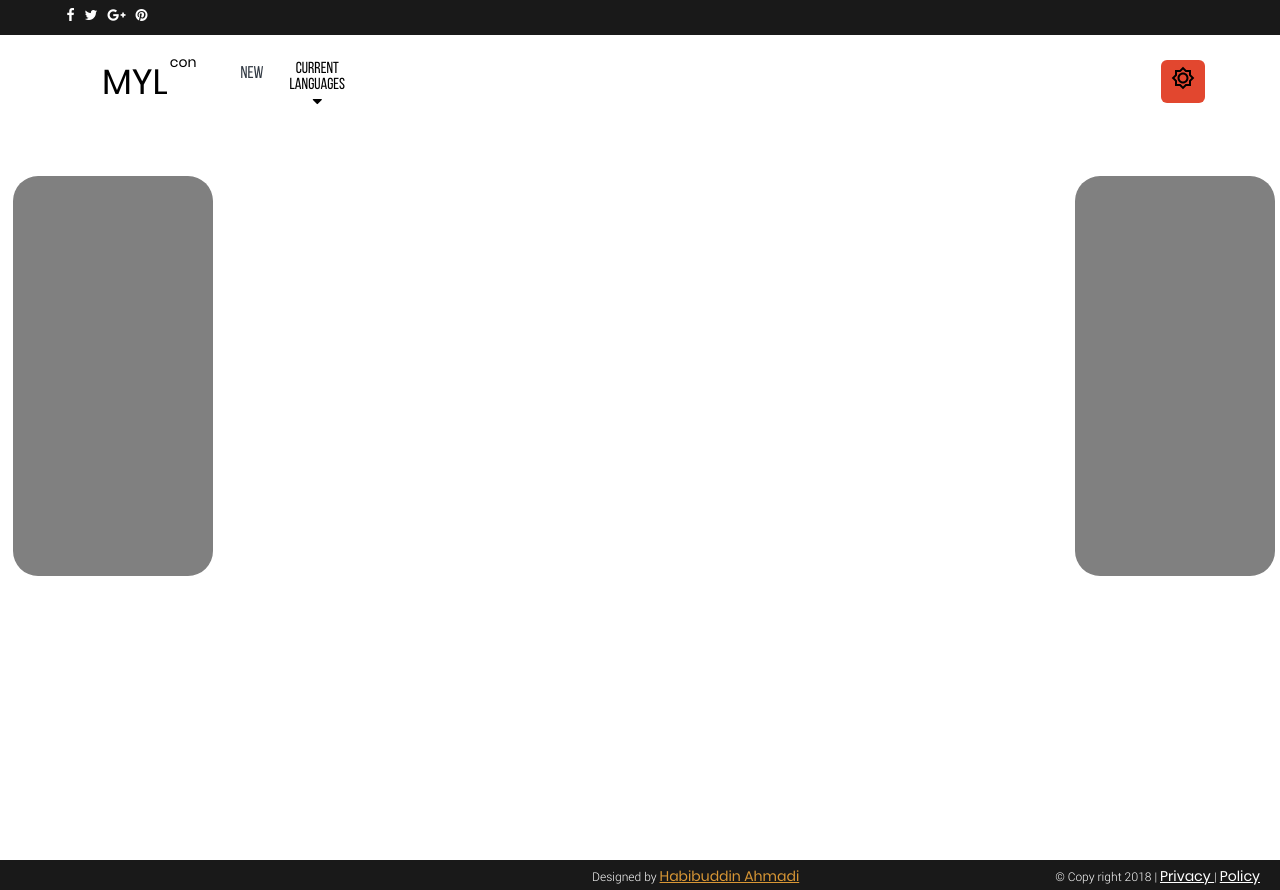
After one commit to kavianhabib/MYL, a PHP site: page /main.html in a window 1280 px wide. The commit adds this page. Run offline with PHP 8.4, Linux system fonts and the light colour scheme.

Commit message:
upadated main.html

```diff
--- a/index.css
+++ b/index.css
@@ -8,6 +8,7 @@ body{
 
 nav {
     position: relative;
+
     top: 0px;
     left: 0;
     width: 100%;
@@ -21,6 +22,7 @@ nav {
 }
 
 nav.black{
+
     background: rgba(255,255,255,0.8);
     height: 20px;
     padding: 10px 100px;
@@ -58,8 +60,8 @@ nav.black.logo{
 }
 
 nav ul{
+
     list-style: none;
-    float: right;
     margin: 0;
     padding: 0;
     display: flex;
@@ -105,6 +107,9 @@ nav ul li a.active{
     border-radius: 6px;
 }
 
+.active {
+    float: left;
+}
 .navbar{
     overflow:hidden;
     background-color: white;
--- a/index.html
+++ b/index.html
@@ -59,8 +59,8 @@ Email : rahel.zewde@stonybrook.edu
                                 <option value="none">To</option>
 
                             </select></div>
-                            <div><textarea row = "4" cols = "80" class = "textArea"id = "fromTextArea"></textarea>
-                            <textarea row = "4" cols = "80" class = "textArea" id = "toTextArea"></textarea></div>
+                            <div><textarea row = "4" cols = "80" class = "textArea"id = "fromTextArea" placeholder="Your thoughts..."></textarea>
+                            <textarea row = "4" cols = "80" class = "textArea" id = "toTextArea" placeholder="Our projections..."></textarea></div>
 
                             <button type="submit" value="submit" id = "search">Search</button>
 
--- /dev/null
+++ b/main.html
@@ -0,0 +1,101 @@
+ <!--
+Name : Habibuddin
+SID : 111236644
+Email : habibuddin.ahmadi@stonybrook.edu
+
+Name : Rahel Zewde
+SID : 111250334
+Email : rahel.zewde@stonybrook.edu
+-->
+<!DOCTYPE html>
+<html>
+    <head>
+        <meta charset="utf-8">
+        <meta http-equiv="X-UA-Compatible" content="IE=edge">
+        <meta name="viewport" content="width=device-width, initial-scale=1">
+    <link rel ="stylesheet" href ="index.css">
+
+        <link rel="stylesheet" href="styles/mystyle.css">
+		<link rel = "icon" type = "image/png" href = "favicon.png">
+        <link rel="stylesheet" href="https://cdnjs.cloudflare.com/ajax/libs/font-awesome/4.7.0/css/font-awesome.min.css">
+        <script type="text/javascript" src="index.js"></script>
+        <link rel = "icon" type = "image/png" href = "favicon.png">
+        <link rel="stylesheet" href="https://cdnjs.cloudflare.com/ajax/libs/font-awesome/4.7.0/css/font-awesome.min.css">
+        <script type="text/javascript" src="index.js"></script>
+        <link rel="stylesheet" type="text/css" href="fonts/font-awesome-4.7.0/css/font-awesome.min.css">
+        <link rel="stylesheet" type="text/css" href="styles/util.css">
+        <link rel="stylesheet" type="text/css" href="styles/main.css">
+        <title>
+            Tak Shopper
+        </title>
+
+    </head>
+    <body>
+        <!-- Header -->
+
+        <div class = "allcontain">
+            <div class = "header">
+                <ul class = "socialicon">
+                    <li><a href = "#"><i class = "fa fa-facebook"></i></a></li>
+                    <li><a href = "#"><i class = "fa fa-twitter"></i></a></li>
+                    <li><a href = "#"><i class = "fa fa-google-plus"></i></a></li>
+                    <li><a href = "#"><i class = "fa fa-pinterest"></i></a></li>
+                </ul>
+
+            </div>
+
+        <!-- Navigation Bar -->
+            <nav class="topnav" id = "myTopnav">
+                <a href="index.html"><div><span class="big">MYL</span><span class="small">con</span></div></a>
+                <ul>
+                    <li><a href = "index.html" class ="home">New</a></li>
+                    <li><div class="dropdown">
+                            <button class="dropbtn" onclick="myFunction1()">
+                                Current Languages<i class="fa fa-caret-down"></i>
+                            </button>
+                        <div class = "dropdown-content" id="myDropdown">
+                            <a href="#">Desktops</a>
+                            <a href="#">Laptops</a>
+                            <a href="#">Printers</a>
+                        </div>
+                        </div>
+                    </li>
+                    <li><a class="active" href = "pie.html"><img src = "images/setting.svg"></a></li>
+
+                </ul>
+                <a href="javascript:void(0);" style="font-size:15px;" class="icon" onclick="myFunction()">&#9776;</a>
+            </nav>
+        </div>
+
+<!----------------------------- Whole content ---------------->
+    <div class = "mainContent">
+
+        <div class = "leftContent">
+
+        </div>
+        <div class = "middleContent">
+
+        </div>
+        <div class = "rightContent"></div>
+    </div>
+
+
+
+
+<!-- _____________________________Footer ____________________-->
+        <br>
+        <div class="allcontain">
+
+			<div class="footer">
+				<div class="copyright">
+				  &copy; Copy right 2018 | <a href="#">Privacy </a>| <a href="#">Policy</a>
+				</div>
+				<div class="atisda">
+					 Designed by <a href="mailto:habibuddin.ahmadi@stonybrook.edu">Habibuddin Ahmadi </a>
+				</div>
+			</div>
+	</div>
+
+
+    </body>
+</html>
--- a/styles/mystyle.css
+++ b/styles/mystyle.css
@@ -97,15 +97,20 @@
 }
 .topnav{
     background: none;
+    float: left;
+    width: 100%;
 }
+
 .topnavbar .container{
+    width: 100%;
     margin-left: 107px !important;
 }
+
 .toggle-costume{
     float: left;
 }
 #navbarontop{
-    padding-left: 312px;
+    padding-left: 3px;
     padding-top: 17px;
     height: 69px;
 }
@@ -114,6 +119,7 @@
     src: url(../source/fonts/BebasNeue-Regular.otf) format("truetype");
 }
 #navbarontop > li > a {
+
     font-family: 'BebasNeue Regular';
     font-size: 17px;
     color: #313943;
@@ -125,6 +131,7 @@
     margin-left: 34px;
     border-bottom: 2px solid rgba(0,0,0,0.0);
 }
+
 #navbarontop>li>a:hover{
     background-color: none !important;
     background: none !important;
@@ -181,6 +188,7 @@
 nav{
     display: block;
 }
+
 
 /* NavBarOn Top Media screen */
 
@@ -382,6 +390,7 @@ nav{
 	margin-right: 9px;
 }
 .navbarborder>li>a{
+
 	font-family: "OpenSans Regular";
 	font-size: 13pt;
 	color: #fff !important;
@@ -390,6 +399,7 @@ nav{
 	padding-bottom: 11px;
 	border: 1px solid #fff!important;
 }
+
 .navbarborder>li>a:hover{
 	color: #F8C72D !important;
 	background-color: #fff!important;
@@ -1105,3 +1115,43 @@ height: 30px;
        -o-transition-duration: 0.8s;
           transition-duration: 0.8s;
 }
+
+.mainContent{
+    height: 100%;
+
+}
+.leftContent{
+    z-index: 1;
+    top: 10%;
+    margin-top: 7.5%;
+    margin-left: 1%;
+    position: fixed;
+    height: 400px;
+    width: 200px;
+    background: gray;
+    border-radius: 25px;
+}
+.middleContent{
+    left: 15%;
+    position: absolute;
+    background: white;
+    height: 85%;
+    margin-top: 7%;
+    width: 70%;
+
+}
+.rightContent{
+    position: fixed;
+    top: 10%;
+    left: 84%;
+    margin-top: 7.5%;
+    margin-right: 1%;
+    background: gray;
+    height: 400px;
+    width: 200px;
+    border-radius: 25px;
+}
+.active{
+    float: right;
+    margin-left: 800px;
+}
```
Also changed, not shown: register.html (deleted, +0 -179 lines), images/setting.svg (added).
